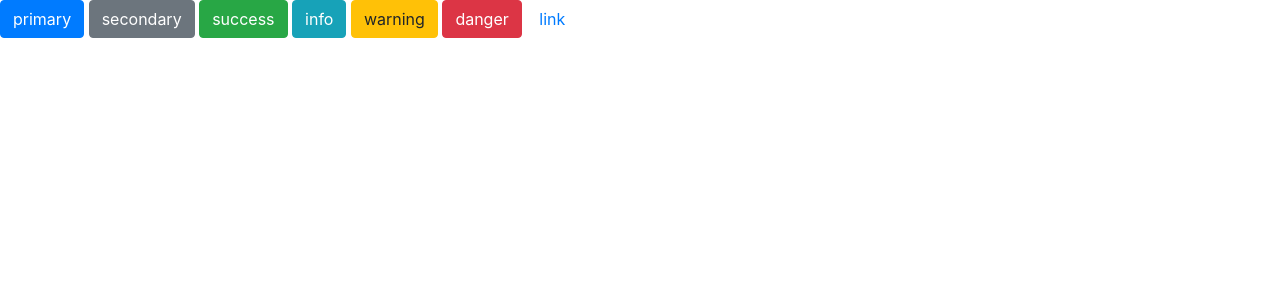
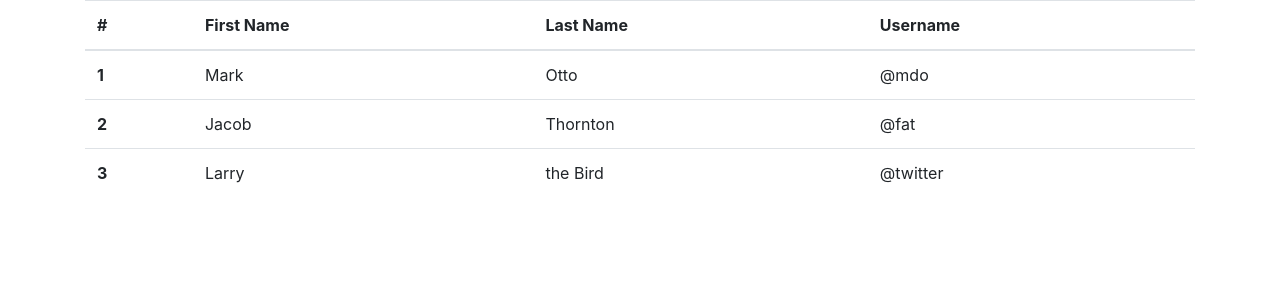
Before and after one commit to diasayusavitri/Praktikum-React.js, a React (Create React App) app: page / in a window 1280 px wide. Shown: the top 300 px of the page. Built offline with nearby package versions, Linux system fonts and the light colour scheme.

Commit message:
Berhasil menggunakan Table

```diff
--- a/src/Component/Class/BootstrapComp.jsx
+++ b/src/Component/Class/BootstrapComp.jsx
@@ -1,5 +1,5 @@
 import React, { Component } from 'react'
-import { Alert, Button } from 'reactstrap';
+import { Container, Row, Col, Table } from 'reactstrap';
 
 class Bootstrap extends Component {
     constructor(props) {
@@ -14,13 +14,38 @@
         return (
 
         <div>
-             <Button color="primary">primary</Button>{' '}
-             <Button color="secondary">secondary</Button>{' '}
-             <Button color="success">success</Button>{' '}
-             <Button color="info">info</Button>{' '}
-             <Button color="warning">warning</Button>{' '}
-             <Button color="danger">danger</Button>{' '}
-             <Button color="link">link</Button>
+            <Container>
+                <Table>
+      <thead>
+        <tr>
+          <th>#</th>
+          <th>First Name</th>
+          <th>Last Name</th>
+          <th>Username</th>
+        </tr>
+      </thead>
+      <tbody>
+        <tr>
+          <th scope="row">1</th>
+          <td>Mark</td>
+          <td>Otto</td>
+          <td>@mdo</td>
+        </tr>
+        <tr>
+          <th scope="row">2</th>
+          <td>Jacob</td>
+          <td>Thornton</td>
+          <td>@fat</td>
+        </tr>
+        <tr>
+          <th scope="row">3</th>
+          <td>Larry</td>
+          <td>the Bird</td>
+          <td>@twitter</td>
+        </tr>
+      </tbody>
+    </Table>
+            </Container>
         </div>
 
         )
```
